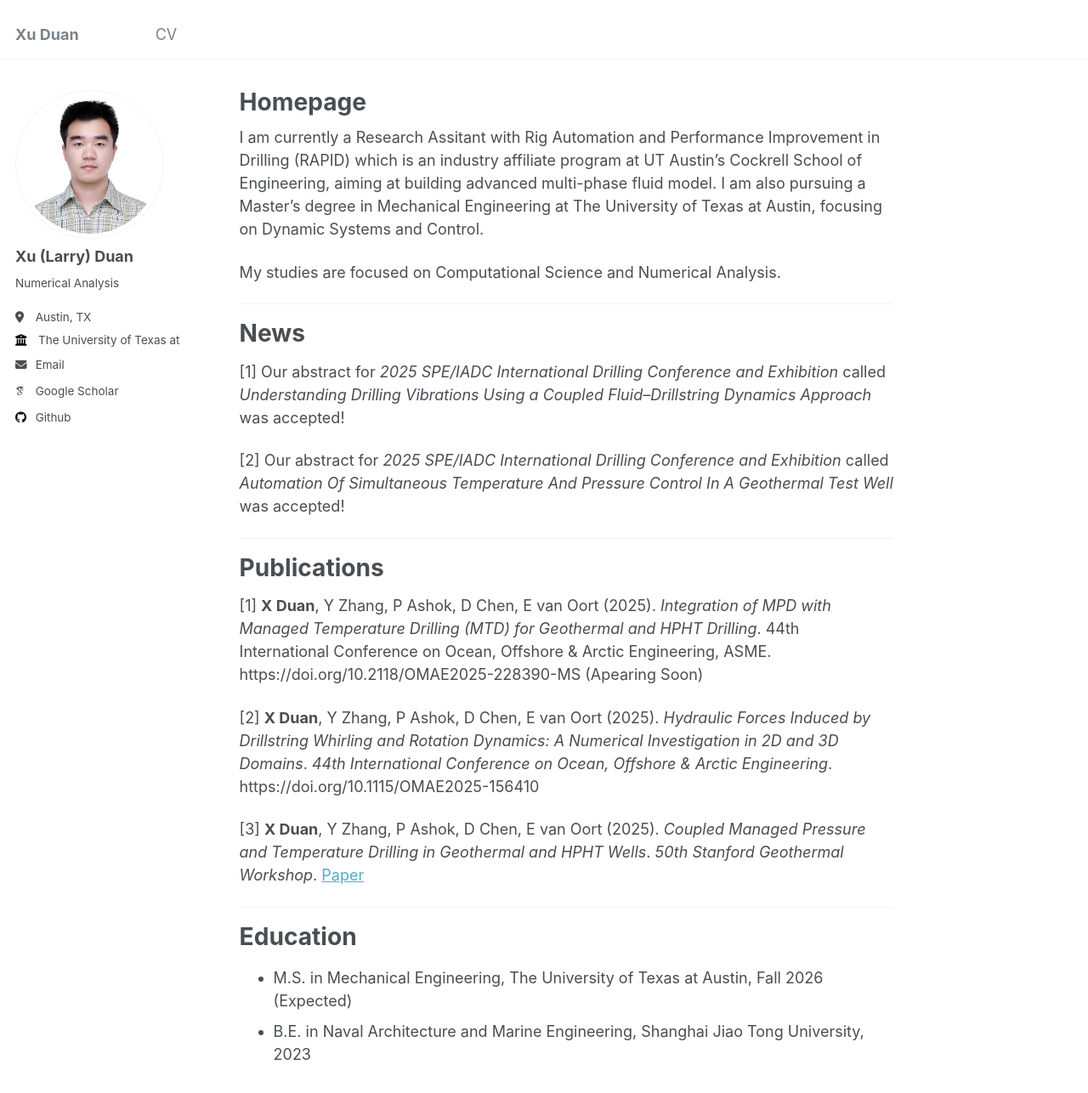
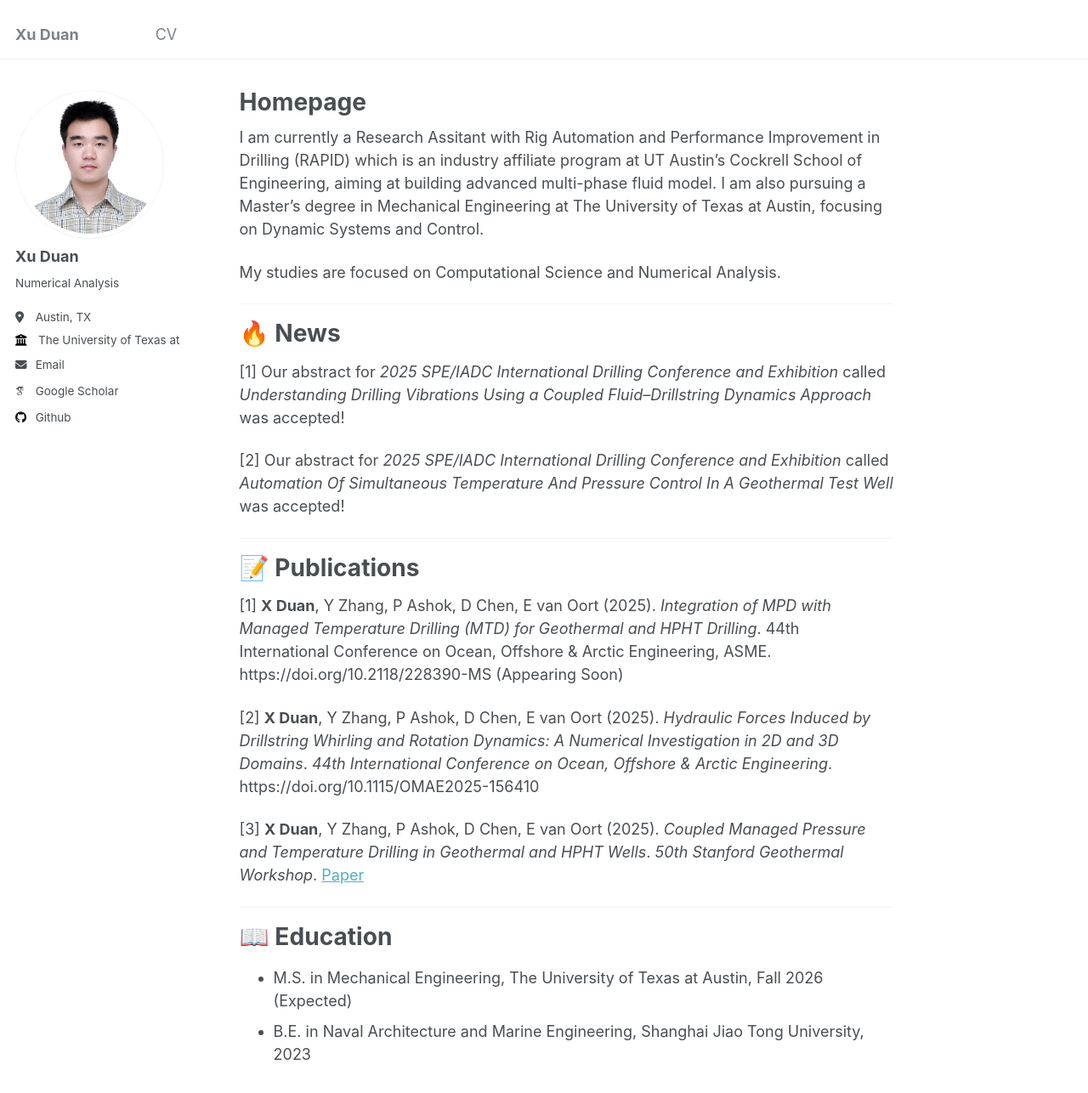
Before and after one commit to Xu-Duan/Xu-Duan.github.io, a Jekyll site: the page built from _pages/about.md, in a window 1280 px wide and 1400 px high. Shown: the top 1286 px of the window at 85% size. Built offline with Jekyll 4.4.1, drawn with Linux system fonts in a browser that asks for light colours; some web fonts are replaced.

Commit message:
update CV

```diff
--- a/_config.yml
+++ b/_config.yml
@@ -22,7 +22,7 @@ repository               : "Xu-Duan/Xu-Duan.github.io"
 author:
   # Biographic information
   avatar           : "profile.png"
-  name             : "Xu (Larry) Duan"
+  name             : "Xu Duan"
   pronouns         : # example: "she/her"
   bio              : "Numerical Analysis"
   location         : "Austin, TX"
--- a/_pages/about.md
+++ b/_pages/about.md
@@ -16,7 +16,7 @@ My studies are focused on Computational Science and Numerical Analysis.
 
 ---
 
-News
+🔥 News
 ======
 
 [1] Our abstract for *2025 SPE/IADC International Drilling Conference and Exhibition* called *Understanding Drilling Vibrations Using a Coupled Fluid–Drillstring Dynamics Approach* was accepted!
@@ -25,10 +25,10 @@ News
 
 ---
 
-Publications
+📝 Publications
 ======
 
-[1] **X Duan**, Y Zhang, P Ashok, D Chen, E van Oort (2025). *Integration of MPD with Managed Temperature Drilling (MTD) for Geothermal and HPHT Drilling*. 44th International Conference on Ocean, Offshore & Arctic Engineering, ASME. https://doi.org/10.2118/OMAE2025-228390-MS (Apearing Soon)
+[1] **X Duan**, Y Zhang, P Ashok, D Chen, E van Oort (2025). *Integration of MPD with Managed Temperature Drilling (MTD) for Geothermal and HPHT Drilling*. 44th International Conference on Ocean, Offshore & Arctic Engineering, ASME. https://doi.org/10.2118/228390-MS (Appearing Soon)
 
 [2] **X Duan**, Y Zhang, P Ashok, D Chen, E van Oort (2025). *Hydraulic Forces Induced by Drillstring Whirling and Rotation Dynamics: A Numerical Investigation in 2D and 3D Domains*. *44th International Conference on Ocean, Offshore & Arctic Engineering*. https://doi.org/10.1115/OMAE2025-156410
 
@@ -37,6 +37,7 @@ Publications
 
 ---
 
-# Education
+📖 Education
+===
 * M.S. in Mechanical Engineering, The University of Texas at Austin, Fall 2026 (Expected)
 * B.E. in Naval Architecture and Marine Engineering, Shanghai Jiao Tong University, 2023
--- a/_pages/cv.html
+++ b/_pages/cv.html
@@ -14,5 +14,5 @@ If the embedded PDF below does not load, you can <u><a href="http://Xu-Duan.gith
 <br/>
 
 <div class="pdf-container">
-<iframe  src="../files/Xu%20(Larry)%20Duan_CV.pdf" type="application/pdf" width="100%" height="700px"></iframe>
+<iframe  src="../files/Xu%20Duan_CV.pdf" type="application/pdf" width="100%" height="700px"></iframe>
 </div>
```
Also changed, not shown: 2 other files.
